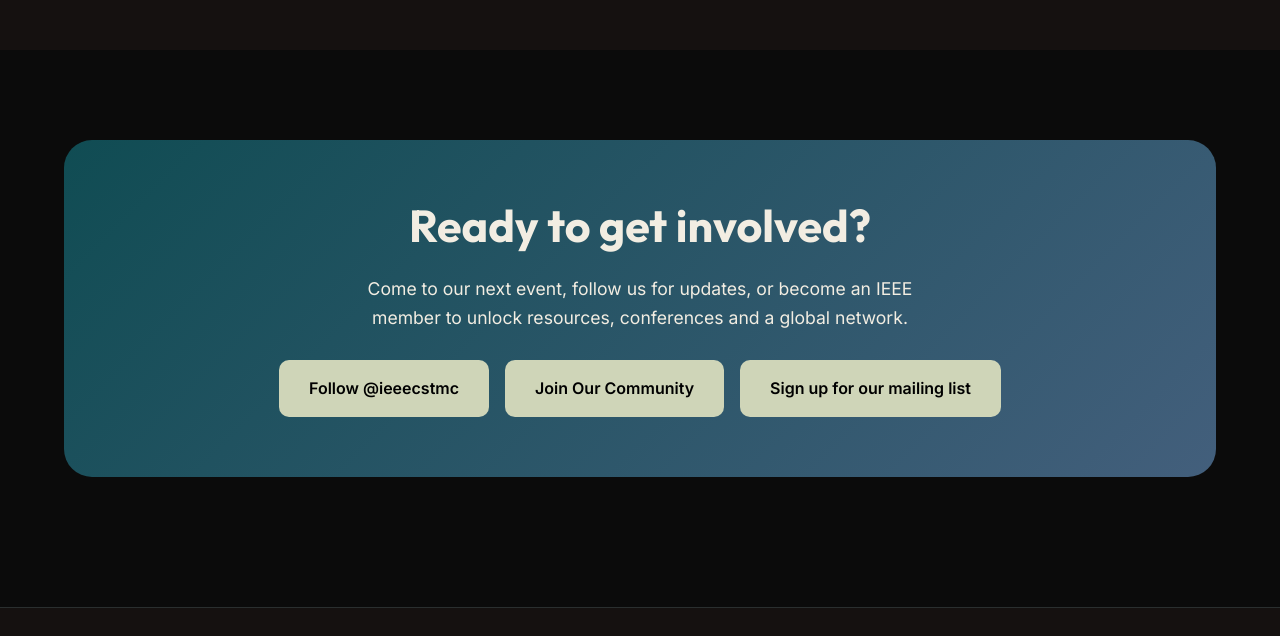
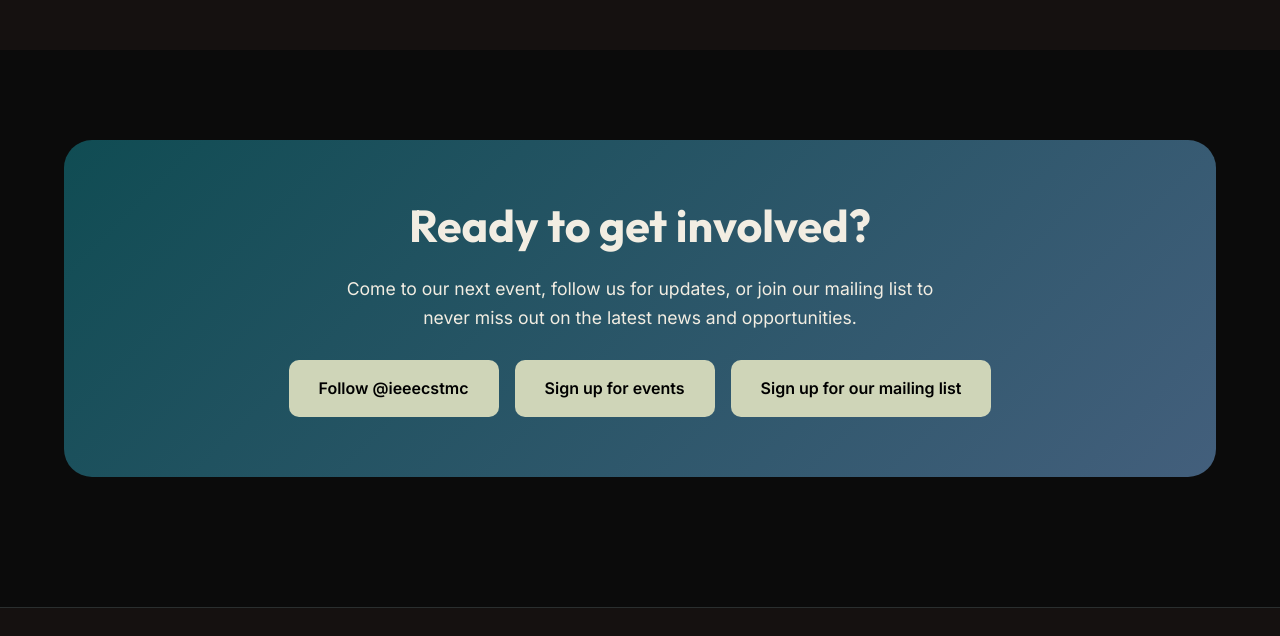
Before and after one commit to Ayesha-Rashid2/ieeecstmc-website, a plain HTML site: page index.html in a window 1280 px wide. Shown: the part 3618-4254 px from the top of the page. Drawn offline with Linux system fonts and the light colour scheme.

Commit message:
Changes to main index

```diff
--- a/index.html
+++ b/index.html
@@ -39,7 +39,7 @@
 
   <main>
 
-    <!--  Hero  -->
+    <!--  Hero Burger Styled Class (For ) -->
     <section class="hero">
       <div class="container">
         <div class="hero-card">
@@ -95,6 +95,7 @@
         </div>
 
         <div class="card-grid">
+          <!-- TO create a new event, copy the following article block -->
           <article class="event-card reveal">
             <div class="event-poster"><img src="assets/images/events/SWFWorkshop.png" alt="Software Fundamentals Series"></div>
             <span class="tag-upcoming">Upcoming</span>
@@ -105,19 +106,6 @@
             </ul>
             <a href="https://linktr.ee/IEEECSTMC?utm_source=linktree_profile_share&ltsid=d2d36359-6abe-4a47-912a-0e92fa278164" target="_blank" rel="noopener" class="btn btn-primary">Register</a>
           </article>
-
-          <!--
-          <article class="event-card reveal">
-            <div class="event-poster"><img src="assets/images/events/upcoming-2.svg" alt="Python Workshop poster"></div>
-            <span class="tag-upcoming">Upcoming</span>
-            <h3 class="event-title"><span class="date-badge">Nov 12</span> SWF: Python Workshop</h3>
-            <ul class="event-meta">
-              <li>6:00 PM &ndash; 8:00 PM</li>
-              <li>Room 208, Daphne Cockwell Complex</li>
-            </ul>
-            <a href="https://linktr.ee/IEEECSTMC?utm_source=linktree_profile_share&ltsid=d2d36359-6abe-4a47-912a-0e92fa278164" target="_blank" rel="noopener" class="btn btn-primary">Register</a>
-          </article>
-          -->
 
         </div>
       </div>
@@ -135,6 +123,7 @@
         </div>
 
         <div class="card-grid">
+          <!-- TO create a new event, copy the following article block -->
            <article class="event-card reveal">
               <div class="event-poster"><img src="/assets/images/events/mythbusters.png" alt="Career Mythbusters Panel poster"></div>
               <h3 class="event-title"><span class="date-badge">Oct 26</span> Career Mythbusters Panel</h3>
@@ -218,12 +207,11 @@
       <div class="container">
         <div class="join-banner reveal">
           <h2>Ready to get involved?</h2>
-          <p>Come to our next event, follow us for updates, or become an IEEE member to unlock resources, conferences and a global network.</p>
+          <p>Come to our next event, follow us for updates, or join our mailing list to never miss out on the latest news and opportunities.</p>
           <div class="hero-buttons" style="justify-content:center;">
             <a href="https://www.instagram.com/ieeecstmc/" target="_blank" rel="noopener" class="btn btn-primary">Follow @ieeecstmc</a>
-            <a href="https://linktr.ee/IEEECSTMC?utm_source=linktree_profile_share&ltsid=a7ab972f-69f2-43bb-ad1f-7806c598b5b3" target="_blank" rel="noopener" class="btn btn-primary">Join Our Community</a>
+            <a href="https://linktr.ee/IEEECSTMC?utm_source=linktree_profile_share&ltsid=a7ab972f-69f2-43bb-ad1f-7806c598b5b3" target="_blank" rel="noopener" class="btn btn-primary">Sign up for events</a>
             <a href="https://ieeecstmc.us5.list-manage.com/subscribe?u=8fe68dee492ba1ed018e6572e&id=c52763f709" target="_blank" rel="noopener" class="btn btn-primary">Sign up for our mailing list</a>
-
           </div>
         </div>
       </div>
```
Also changed, not shown: 2 other files.
